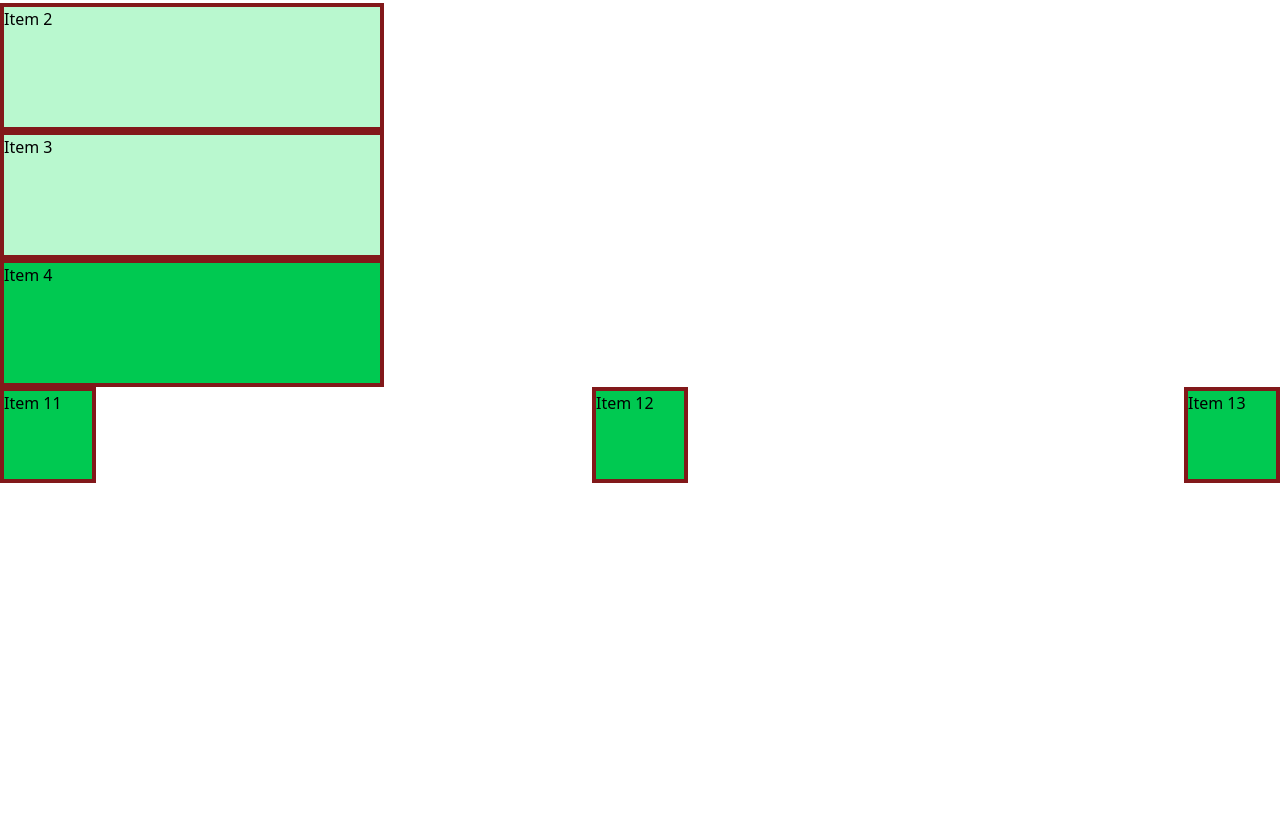
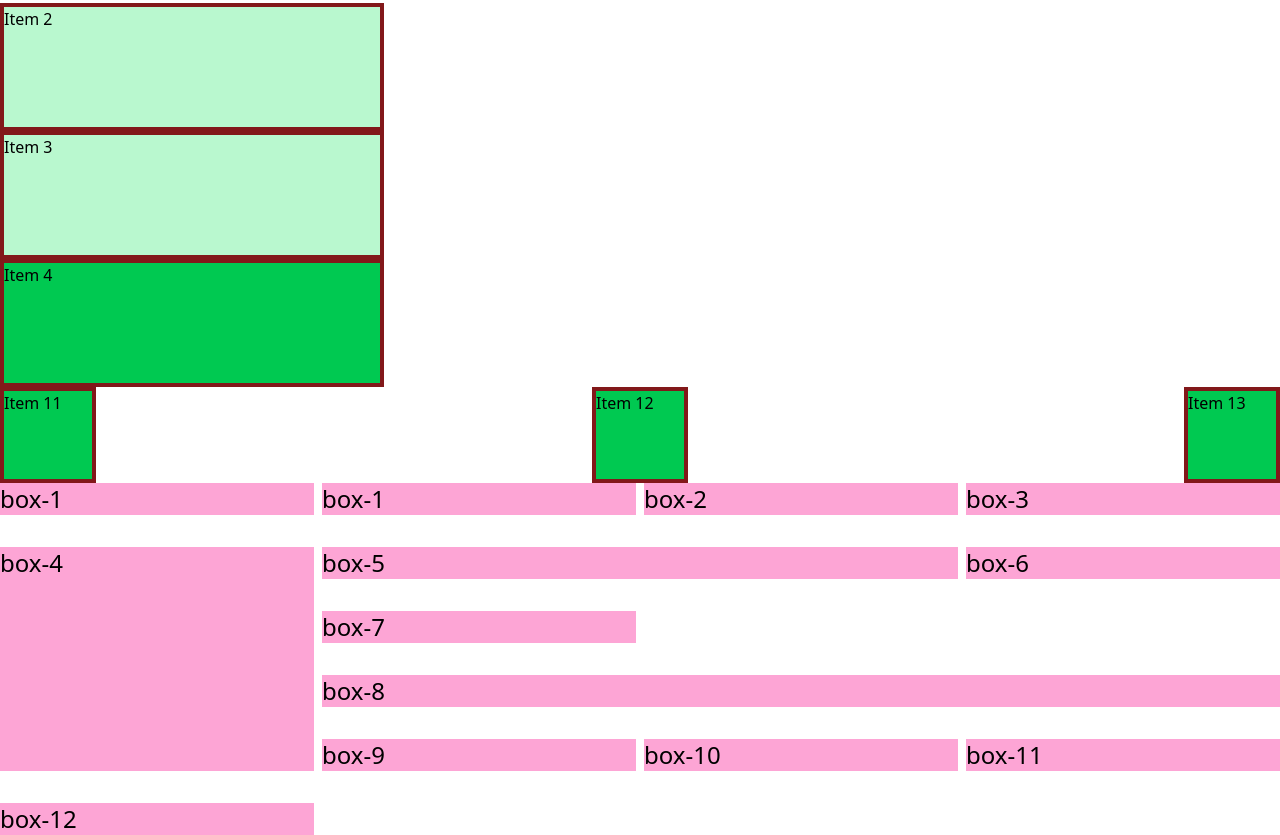
Before and after one commit to deluwarhoisn/Tailwind-Css-project, a plain HTML site: page index.html in a window 1280 px wide. Shown: the part 639-1474 px from the top of the page. Before the commit the page ends 1122 px from the top, so only its background shows below. Drawn offline with nearby package versions, Linux system fonts and the light colour scheme.

Commit message:
added grid and lg md sm xl midea

```diff
--- a/index.html
+++ b/index.html
@@ -41,5 +41,22 @@
          <div class="bg-green-500 w-24 h-24 text-3xlbg-purple-400 border border-4 border-red-900">Item 12</div>
          <div class="bg-green-500 w-24 h-24 text-3xlbg-purple-400 border border-4 border-red-900">Item 13</div>
      </section>
+     <!-- grid section -->
+      <section class="grid grid-cols-1 md:grid-cols-2 lg:grid-cols-3 xl:grid-cols-4 gap-x-2 gap-y-8">
+        <div class="bg-pink-300 text-2xl">box-1</div>
+        <!-- .bg-pink-300.text-2xl{box-$}*12 -->
+          <div class="bg-pink-300 text-2xl">box-1</div>
+          <div class="bg-pink-300 text-2xl">box-2</div>
+          <div class="bg-pink-300 text-2xl">box-3</div>
+          <div class="xl:row-span-4 bg-pink-300 text-2xl">box-4</div>
+          <div class="col-span-2 bg-pink-300 text-2xl">box-5</div>
+          <div class="bg-pink-300 text-2xl">box-6</div>
+          <div class="bg-pink-300 text-2xl">box-7</div>
+          <div class="lg:col-span-3 bg-pink-300 text-2xl">box-8</div>
+          <div class="bg-pink-300 text-2xl">box-9</div>
+          <div class="bg-pink-300 text-2xl">box-10</div>
+          <div class="bg-pink-300 text-2xl">box-11</div>
+          <div class="bg-pink-300 text-2xl">box-12</div>
+      </section>
 </body>
 </html>
```
